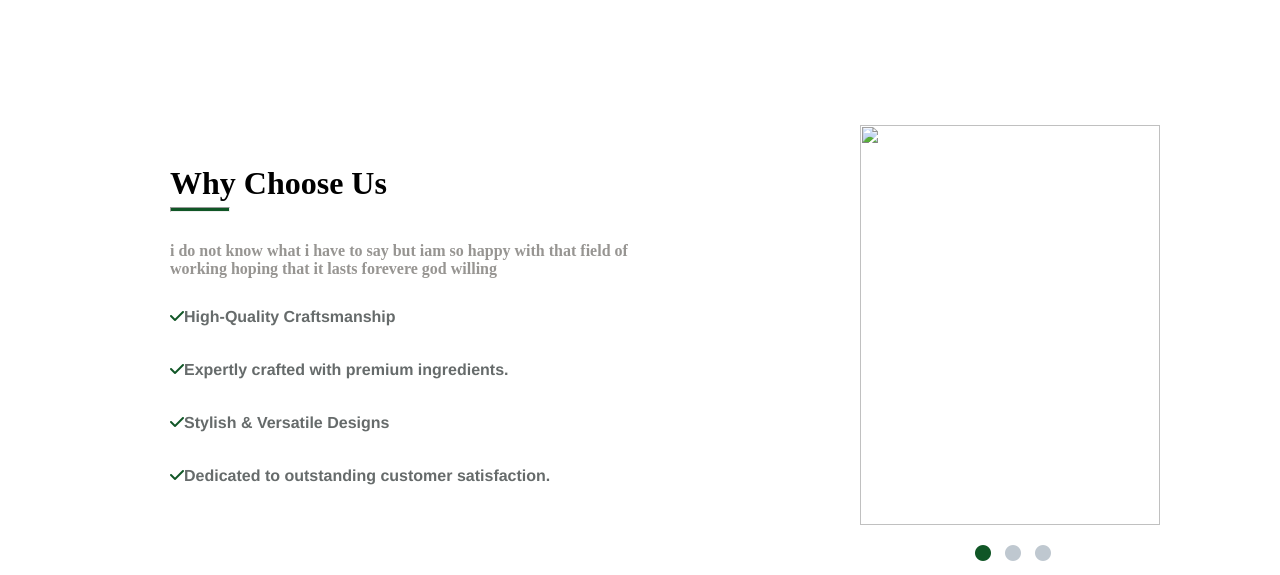
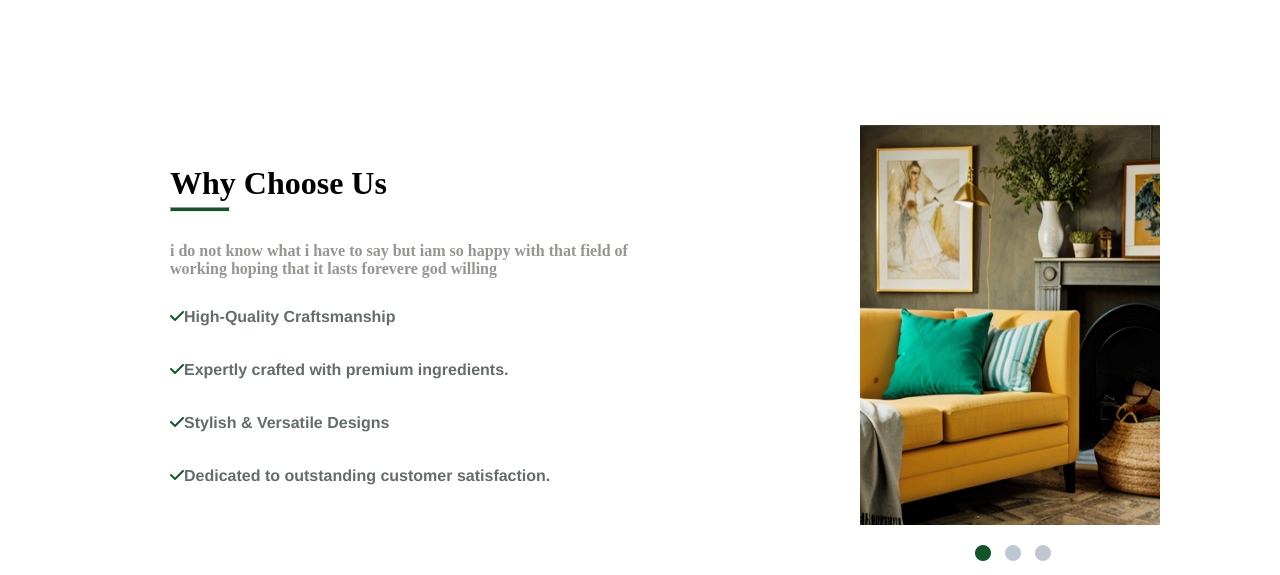
Before and after one commit to Yasmineltair/project---A, a plain HTML site: page index.html in a window 1280 px wide. Shown: the part 3000-3575 px from the top of the page. Drawn offline with Linux system fonts and the light colour scheme.

Commit message:
uploading project

```diff
--- a/index.html
+++ b/index.html
@@ -223,7 +223,7 @@
                         </div> <!-- choose-items -->
                     </div> <!-- choose-text -->
                     <div class="choose-pic">
-                        <img src="../project-1/images/image-7.png">
+                        <img src="images/image-7.png">
                         <div class="bullets">
                             <i class="fa-solid fa-circle fr-i"></i>
                             <i class="fa-solid fa-circle other-i"></i>
```
Also changed, not shown: images/image-7.jpg (deleted).
